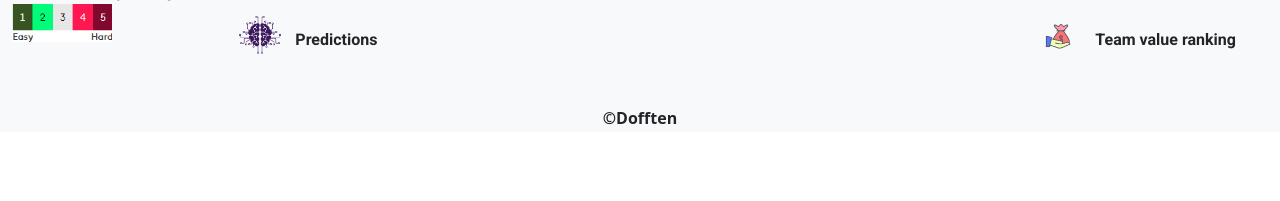
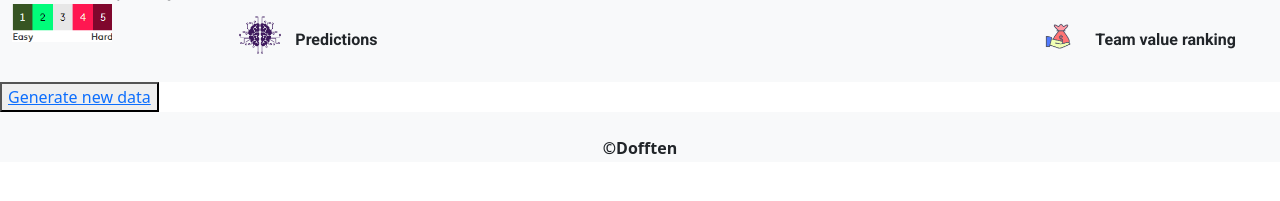
Before and after one commit to Dofften/portfolio, a Django app: template FPL/templates/fpl.html in a window 1280 px wide. Shown: the part 186-387 px from the top of the page. Run offline with Django 3.2, Linux system fonts and the light colour scheme; the template is opened without the code that fills it, so the values that code supplies are empty; some libraries are stand-ins or nearby versions; some web fonts are replaced.

Commit message:
Update fpl.html

```diff
--- a/FPL/templates/fpl.html
+++ b/FPL/templates/fpl.html
@@ -151,6 +151,7 @@
         </div>
       </div>
     </div>
+    <button class="custom-btn btn-3"><span><a href="https://omondi.herokuapp.com/fpl-admin">Generate new data</a></span></button>
     <footer class="bg-light text-center p-4 text-reset fw-bold" style="background-color: rgba(0, 0, 0, 0.05);">©Dofften</footer>
     <script src="https://code.jquery.com/jquery-3.5.1.js" type="text/javascript"></script>
     <script src="https://cdn.datatables.net/1.11.3/js/jquery.dataTables.min.js" type="text/javascript"></script>
```
